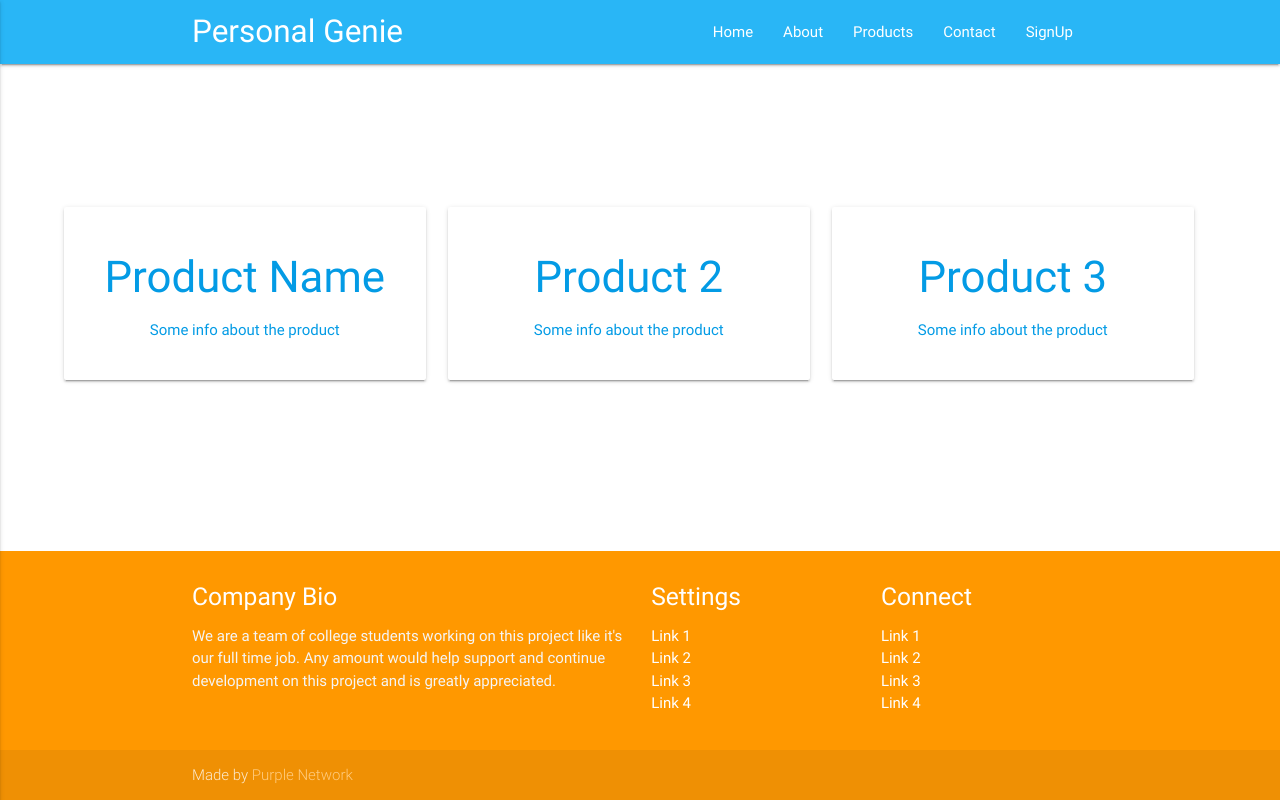
After one commit to HimanshuMittal01/Personal-Genie, a Flask app: page /output in a window 1280 px wide. The commit adds this page. Run offline with Flask 2, Linux system fonts and the light colour scheme; some libraries are stand-ins or nearby versions.

Commit message:
Added output page

```diff
--- a/app.py
+++ b/app.py
@@ -21,5 +21,9 @@ def index():
 def inspire():
     return render_template('inspireme.html')
 
+@app.route('/output')
+def output():
+	return render_template('output.html')
+
 if __name__ == '__main__':
     app.run(debug=True)
--- /dev/null
+++ b/templates/output.html
@@ -0,0 +1,47 @@
+{% extends 'layout.html' %}
+
+{% block body %}
+<body>
+	<div class="container" style="width: 90%; height: 90%;max-height: 100%;max-width: 100%;margin:auto;" >
+		<div class="row" style="width: 100%;height: 100%;">
+			<div class="flexbox">
+				<div class="col s4 center-align">
+					<a href="Product link">
+						<div class="card-panel hoverable tab">
+							<h3>Product Name</h3>
+							<div class="card-content">
+	      						<p>Some info about the product
+	      						</p>
+	      					</div>
+	      				</div>
+	      			</a>
+	      		</div>
+	      		<div class="col s4 center-align">
+	      			<a href="Product Link">
+	      				<div class="card-panel hoverable tab">
+	      					<h3>Product 2</h3>
+	      					<div class="card-content">
+	      						<p>Some info about the product
+	      						</p>
+	      					</div>
+	      				</div>
+	      			</a>
+	      		</div>
+	      		<div class="col s4 center-align">
+	      			<a href="Product Link">
+	      				<div class="card-panel hoverable tab">
+	      					<h3>Product 3</h3>
+	      					<div class="card-content">
+	      						<p>Some info about the product
+	      						</p>
+	      					</div>
+	      				</div>
+	      			</a>
+	      		</div>
+	      	</div>
+
+      	</div>
+    </div>
+</body>
+
+{% endblock %}
```
Also changed, not shown: templates/index.html (line endings or trailing spaces).
